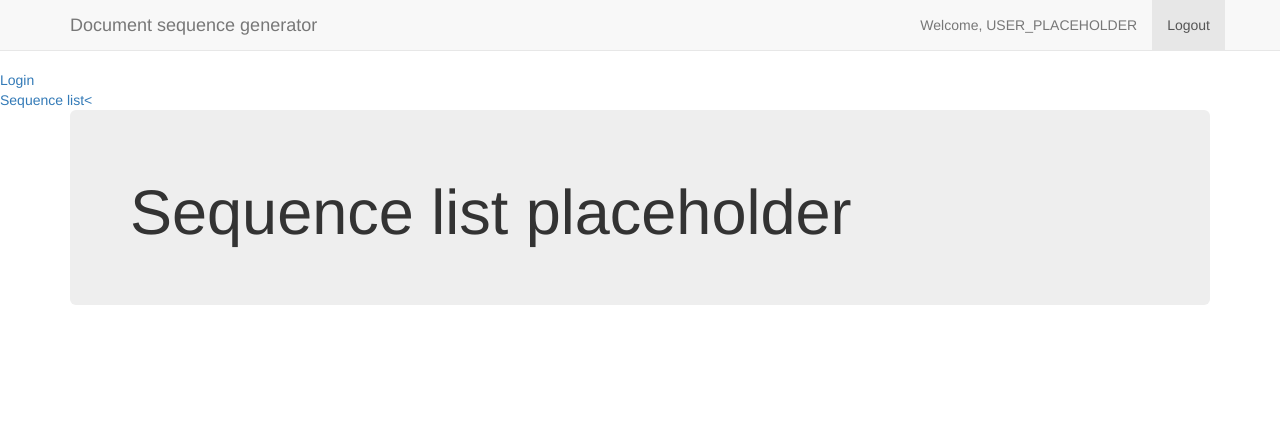
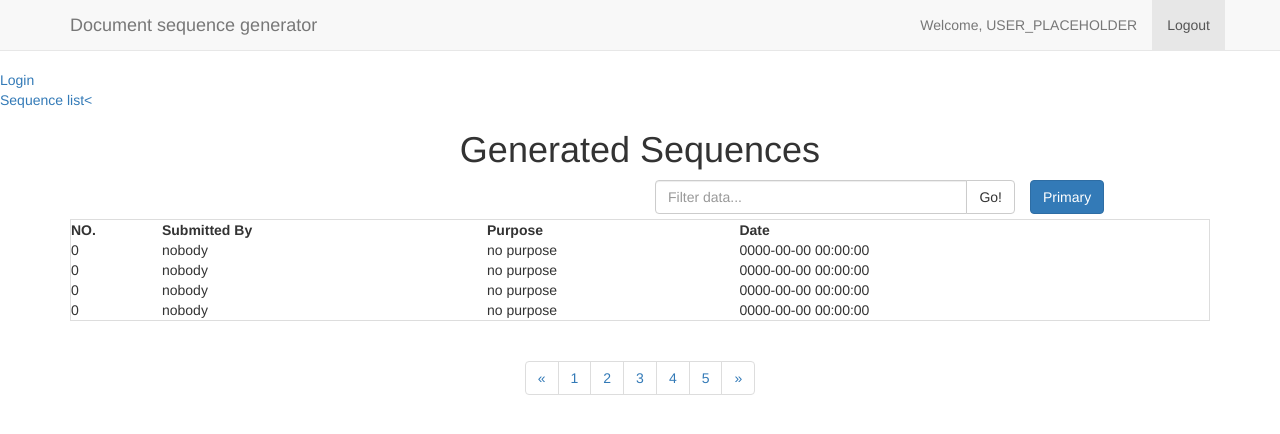
Before and after one commit to brama051/epic-frontend, an Angular app: page / in a window 1280 px wide. Shown: the top 434 px of the page. Built offline with nearby package versions, Linux system fonts and the light colour scheme.

Commit message:
Generated static layout

```diff
--- a/src/app/sequence-list/sequence-list.component.html
+++ b/src/app/sequence-list/sequence-list.component.html
@@ -1,7 +1,81 @@
 <ef-header></ef-header>
 <div class="container">
-  <div class="jumbotron">
-    <h1>Sequence list placeholder</h1>
+  <div class="row">
+    <div class="col-md-12 text-center">
+      <h1>Generated Sequences</h1>
+    </div>
+  </div>
+  <div class="row">
+    <button type="button" class="btn btn-primary">Primary</button>
+    <div class="col-md-6"></div>
+    <div class="col-lg-4">
+      <div class="input-group">
+        <input type="text" class="form-control" placeholder="Filter data...">
+        <span class="input-group-btn">
+        <button class="btn btn-default" type="button">Go!</button>
+      </span>
+      </div><!-- /input-group -->
+    </div><!-- /.col-lg-6 -->
   </div>
 
+  <div class="row spacer">
+    <div class="col-md-12">
+      <table class="table table-bordered">
+        <tr>
+          <th>NO.</th>
+          <th>Submitted By</th>
+          <th>Purpose</th>
+          <th>Date</th>
+        </tr>
+        <tr>
+          <td>0</td>
+          <td>nobody</td>
+          <td>no purpose</td>
+          <td>0000-00-00 00:00:00</td>
+        </tr>
+        <tr>
+          <td>0</td>
+          <td>nobody</td>
+          <td>no purpose</td>
+          <td>0000-00-00 00:00:00</td>
+        </tr>
+        <tr>
+          <td>0</td>
+          <td>nobody</td>
+          <td>no purpose</td>
+          <td>0000-00-00 00:00:00</td>
+        </tr>
+        <tr>
+          <td>0</td>
+          <td>nobody</td>
+          <td>no purpose</td>
+          <td>0000-00-00 00:00:00</td>
+        </tr>
+      </table>
+    </div>
+
+  </div>
+  <div class="row">
+    <div class="col-md-12 text-center">
+      <nav aria-label="Page navigation">
+        <ul class="pagination">
+          <li>
+            <a href="#" aria-label="Previous">
+              <span aria-hidden="true">&laquo;</span>
+            </a>
+          </li>
+          <li><a href="#">1</a></li>
+          <li><a href="#">2</a></li>
+          <li><a href="#">3</a></li>
+          <li><a href="#">4</a></li>
+          <li><a href="#">5</a></li>
+          <li>
+            <a href="#" aria-label="Next">
+              <span aria-hidden="true">&raquo;</span>
+            </a>
+          </li>
+        </ul>
+      </nav>
+    </div>
+  </div>
 </div> <!-- /container -->
--- a/src/styles.css
+++ b/src/styles.css
@@ -3,3 +3,7 @@ body {
   min-height: 2000px;
   padding-top: 70px;
 }
+
+.spacer {
+  margin-top: 5px;
+}
```
